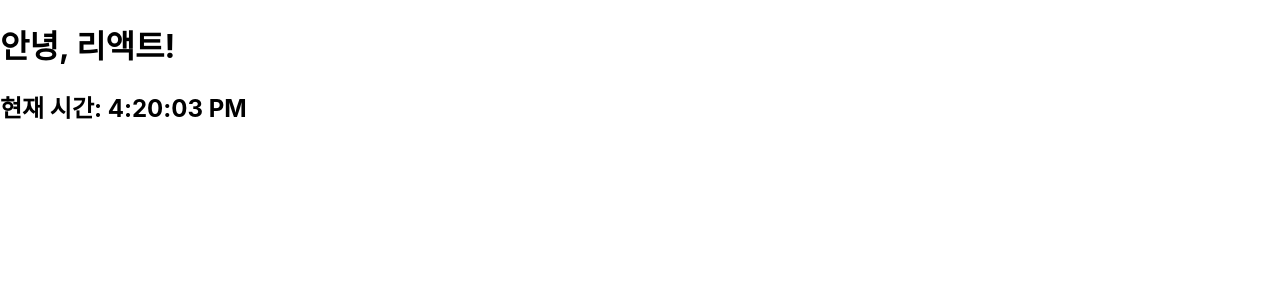
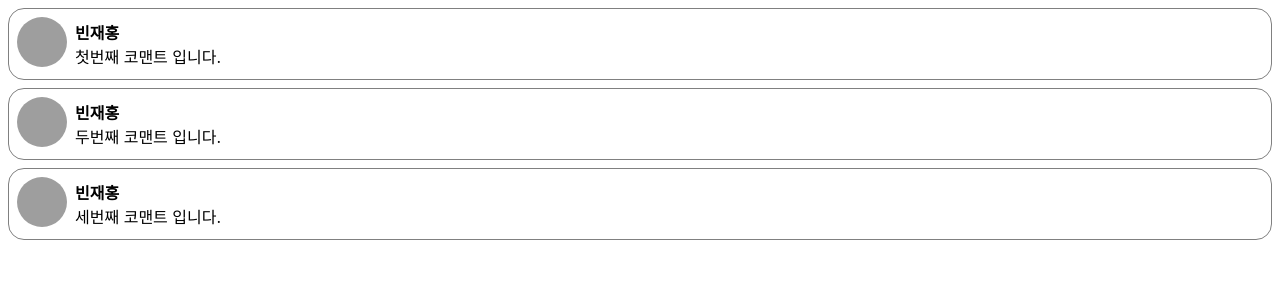
Before and after one commit to vin-jaehong/study-react, a React (Create React App) app: page / in a window 1280 px wide. Shown: the top 300 px of the page. Built offline with nearby package versions, Linux system fonts and the light colour scheme; grey boxes are pictures that could not be loaded.

Commit message:
create component (comment, commentList)

```diff
--- /dev/null
+++ b/src/chapter-05/Comment.jsx
@@ -0,0 +1,53 @@
+import React from "react";
+
+const componentStyleObj = {
+  wrapper: {
+    margin: 8,
+    padding: 8,
+    display: "flex",
+    flexDirection: "row",
+    border: "1px solid gray",
+    borderRadius: 16,
+  },
+  imageContainer: {},
+  image: {
+    width: 50,
+    height: 50,
+    borderRadius: 25,
+  },
+  contentContainer: {
+    marginLeft: 8,
+    display: "flex",
+    flexDirection: "column",
+    justifyContent: "center",
+  },
+  nameText: {
+    color: "black",
+    fontSize: 16,
+    fontWeight: "bold",
+  },
+  commentText: {
+    color: "black",
+    fontSize: 16,
+  },
+};
+
+const Comment = (props) => {
+  return (
+    <div style={componentStyleObj.wrapper}>
+      <div style={componentStyleObj.imageContainer}>
+        <img
+          src="https://upload.wikimedia.org/wikipedia/commons/8/89/Portrait_Placeholder.png"
+          style={componentStyleObj.image}
+          alt="commentImage"
+        />
+      </div>
+      <div style={componentStyleObj.contentContainer}>
+        <span style={componentStyleObj.nameText}>{props.name}</span>
+        <span style={componentStyleObj.commentText}>{props.comment}</span>
+      </div>
+    </div>
+  );
+};
+
+export default Comment;
--- /dev/null
+++ b/src/chapter-05/CommentList.jsx
@@ -0,0 +1,31 @@
+import React from "react";
+import Comment from "./Comment";
+
+const comments = [
+  {
+    name: "빈재홍",
+    comment: "첫번째 코맨트 입니다.",
+  },
+  {
+    name: "빈재홍",
+    comment: "두번째 코맨트 입니다.",
+  },
+  {
+    name: "빈재홍",
+    comment: "세번째 코맨트 입니다.",
+  },
+];
+
+const CommentList = () => {
+  return (
+    <div>
+      {comments.map((comment) => {
+        return (
+          <Comment name={comment.name} comment={comment.comment}></Comment>
+        );
+      })}
+    </div>
+  );
+};
+
+export default CommentList;
--- a/src/index.js
+++ b/src/index.js
@@ -4,16 +4,15 @@ import "./index.css";
 // import App from './App';
 import reportWebVitals from "./reportWebVitals";
 // import Library from "./chapter-03/Library";
-import Clock from "./chapter-04/Clock";
+// import Clock from "./chapter-04/Clock";
+import CommentList from "./chapter-05/CommentList";
 
-setInterval(() => {
-  const root = ReactDOM.createRoot(document.getElementById("root"));
-  root.render(
-    <React.StrictMode>
-      <Clock />
-    </React.StrictMode>
-  );
-}, 1000);
+const root = ReactDOM.createRoot(document.getElementById("root"));
+root.render(
+  <React.StrictMode>
+    <CommentList />
+  </React.StrictMode>
+);
 
 // If you want to start measuring performance in your app, pass a function
 // to log results (for example: reportWebVitals(console.log))
```
